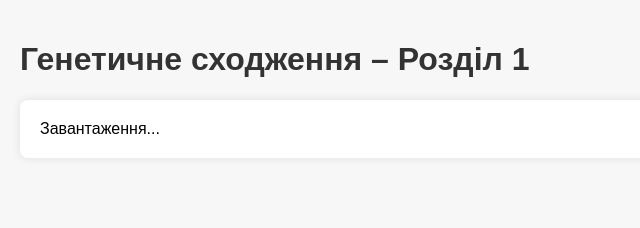
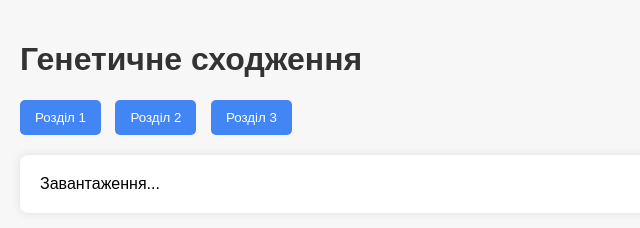
Before and after one commit to tomek12743/novela-site, a plain HTML site: page index.html in a window 1280 px wide. Shown: the whole page, without its empty margins (0-640 px from the left). Drawn offline with Linux system fonts and the light colour scheme; no server answers.

Commit message:
Add files via upload

```diff
--- a/index.html
+++ b/index.html
@@ -3,7 +3,7 @@
 <head>
   <meta charset="UTF-8">
   <meta name="viewport" content="width=device-width, initial-scale=1">
-  <title>Генетичне сходження – Розділ 1</title>
+  <title>Генетичне сходження</title>
   <style>
     body {
       font-family: Arial, sans-serif;
@@ -20,11 +20,32 @@
       border-radius: 8px;
       box-shadow: 0 0 10px rgba(0,0,0,0.1);
       white-space: pre-wrap;
+      margin-bottom: 20px;
+    }
+    .buttons {
+      margin-bottom: 20px;
+    }
+    button {
+      margin-right: 10px;
+      padding: 10px 15px;
+      border: none;
+      border-radius: 5px;
+      background-color: #4285f4;
+      color: white;
+      cursor: pointer;
+    }
+    button:hover {
+      background-color: #3367d6;
     }
   </style>
 </head>
 <body>
-  <h1>Генетичне сходження – Розділ 1</h1>
+  <h1>Генетичне сходження</h1>
+  <div class="buttons">
+    <button onclick="loadChapter('chapter-1')">Розділ 1</button>
+    <button onclick="loadChapter('chapter-2')">Розділ 2</button>
+    <button onclick="loadChapter('chapter-3')">Розділ 3</button>
+  </div>
   <div id="chapter">Завантаження...</div>
 
   <!-- Firebase SDK -->
@@ -32,12 +53,11 @@
     import { initializeApp } from "https://www.gstatic.com/firebasejs/10.12.0/firebase-app.js";
     import { getFirestore, doc, getDoc } from "https://www.gstatic.com/firebasejs/10.12.0/firebase-firestore.js";
 
-    // Налаштування Firebase
     const firebaseConfig = {
       apiKey: "AIzaSyC1bDpZ1W1M4VQlcvZmnueDqWhNysMaRbM",
       authDomain: "novela-79f77.firebaseapp.com",
       projectId: "novela-79f77",
-      storageBucket: "novela-79f77.firebasestorage.app",
+      storageBucket: "novela-79f77.appspot.com",
       messagingSenderId: "1016970384478",
       appId: "1:1016970384478:web:44e1e0a41ffe3a657c50cf",
       measurementId: "G-H2DBHBXEEL"
@@ -46,19 +66,26 @@
     const app = initializeApp(firebaseConfig);
     const db = getFirestore(app);
 
-    // Отримати перший розділ
-    async function getFirstChapter() {
-      const docRef = doc(db, "novels", "genetic-ascension", "chapters", "chapter-1");
-      const docSnap = await getDoc(docRef);
+    async function loadChapter(chapterId) {
+      const chapterElement = document.getElementById("chapter");
+      chapterElement.innerText = "Завантаження...";
+      try {
+        const docRef = doc(db, "novels", "genetic-ascension", "chapters", chapterId);
+        const docSnap = await getDoc(docRef);
 
-      if (docSnap.exists()) {
-        document.getElementById("chapter").innerText = docSnap.data().text;
-      } else {
-        document.getElementById("chapter").innerText = "Розділ не знайдено.";
+        if (docSnap.exists()) {
+          chapterElement.innerText = docSnap.data().text;
+        } else {
+          chapterElement.innerText = "Розділ не знайдено.";
+        }
+      } catch (error) {
+        chapterElement.innerText = "Помилка завантаження.";
+        console.error("Помилка:", error);
       }
     }
 
-    getFirstChapter();
+    // Завантажити перший розділ за замовчуванням
+    loadChapter("chapter-1");
   </script>
 </body>
 </html>
```
